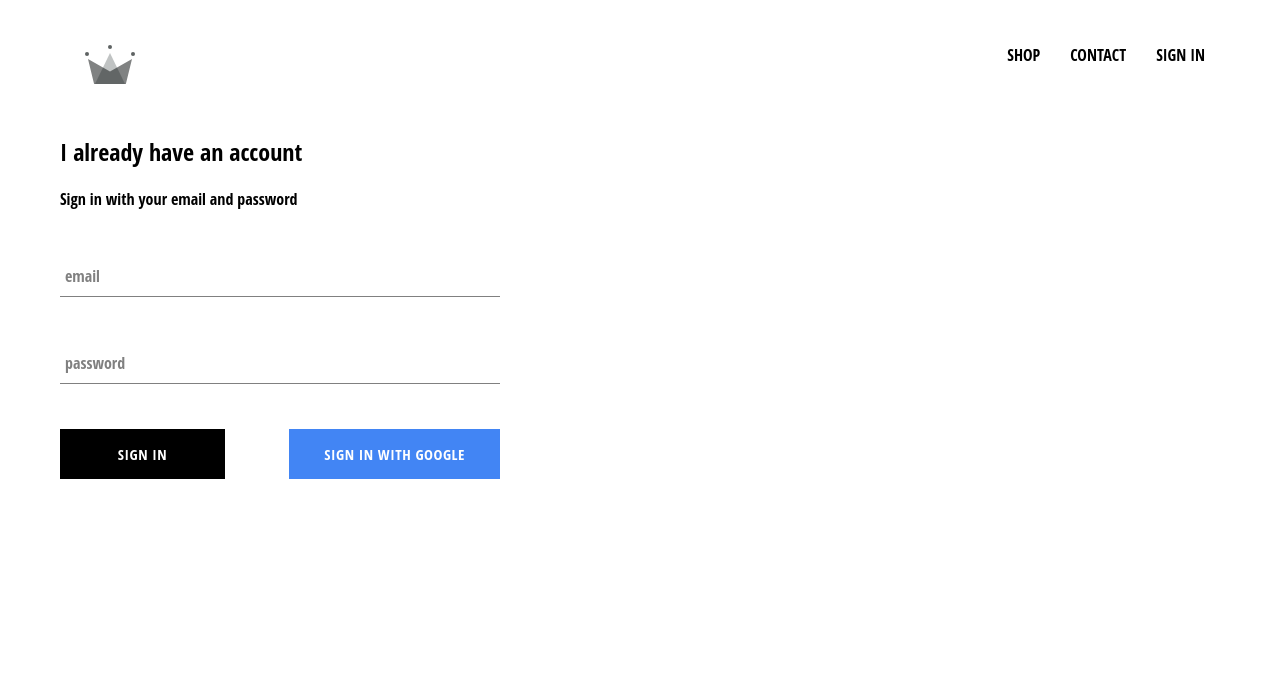
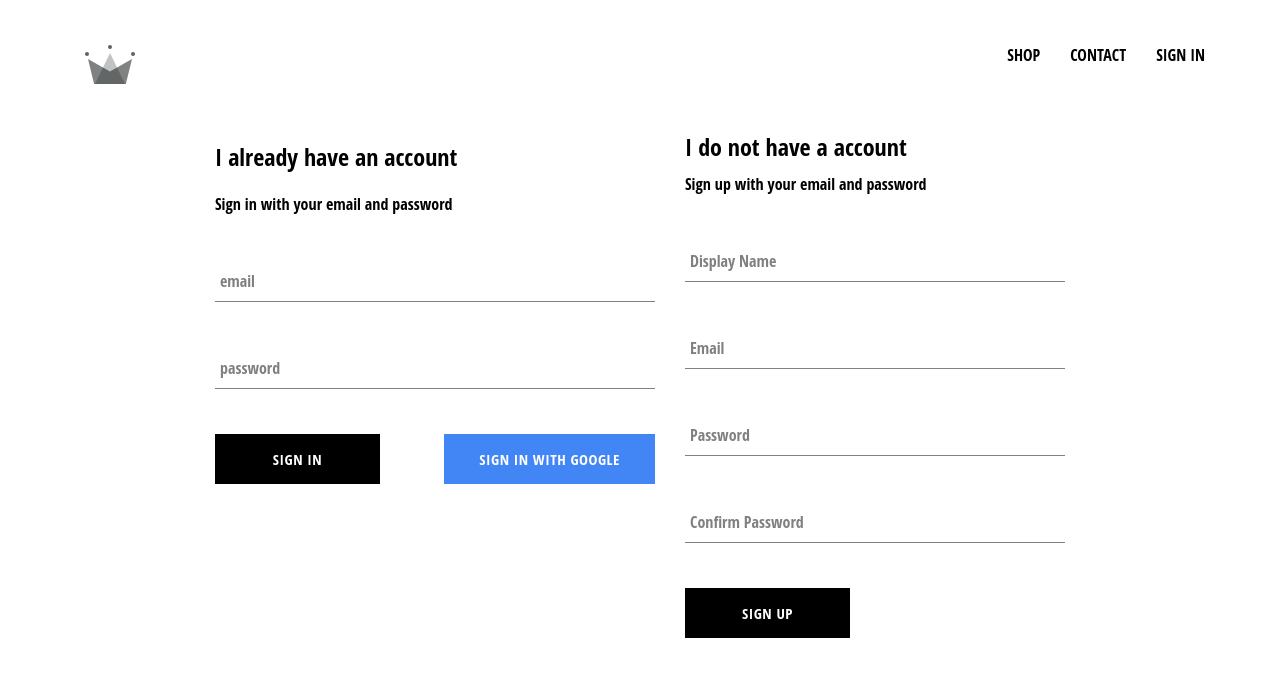
Before and after one commit to aswaff/Ecommerce-Store, a React (Create React App) app: page /signin in a window 1280 px wide. Shown: the top 676 px of the page. Built offline with nearby package versions, Linux system fonts and the light colour scheme; no server answers.

Commit message:
Added firebase database, and ability to store users to database

```diff
--- a/src/App.js
+++ b/src/App.js
@@ -6,7 +6,7 @@
 import ShopPage from './pages/shop/shop.component';
 import SignInAndSignUpPage from './pages/sign-in-and-sign-up/sign-in-and-sign-up.component';
 import Header from './components/header/header.component';
-import { auth } from './firebase/firebase.utils';
+import { auth, createUserProfileDocument } from './firebase/firebase.utils';
 
 
 class App extends React.Component {
@@ -21,16 +21,29 @@
   unsubscribeFromAuth = null
 
   componentDidMount() {
-    this.unsubscribeFromAuth = auth.onAuthStateChanged(user => {
-      this.setState({ currentUser: user })
+    this.unsubscribeFromAuth = auth.onAuthStateChanged(async userAuth => {
+      if (userAuth) {
+        const userRef = await createUserProfileDocument(userAuth);
 
-      console.log(user);
+        userRef.onSnapshot(snapShot => {
+          this.setState({
+            currentUser: {
+              id: snapShot.id,
+              ...snapShot.data()
+            }
+          });
+
+        });
+      }
+
+      this.setState({ currentUser: userAuth });
     });
   }
 
   componentWillUnmount() {
     this.unsubscribeFromAuth();
   }
+
 
   render() {
     return (
--- a/src/components/sign-in/sign-in.component.jsx
+++ b/src/components/sign-in/sign-in.component.jsx
@@ -3,7 +3,7 @@
 import FormInput from '../form-input/form-input.component';
 import CustomButton from '../custom-button/custom-button.component';
 
-import { signInWithGoogle } from '../../firebase/firebase.utils';
+import { auth, signInWithGoogle } from '../../firebase/firebase.utils';
 
 import './sign-in.styles.scss';
 
@@ -17,10 +17,18 @@
     };
   }
 
-  handleSubmit = event => {
+  handleSubmit = async event => {
     event.preventDefault();
 
-    this.setState({ email: '', password: '' });
+    const { email, password } = this.state;
+
+    try {
+        await auth.signInWithEmailAndPassword(email, password);
+        this.setState({ email: '', password: '' });
+    } catch(error) {
+        console.log(error);
+    }
+
   };
 
   handleChange = event => {
--- /dev/null
+++ b/src/components/sign-up/sign-up.component.jsx
@@ -0,0 +1,103 @@
+import React from 'react';
+
+import FormInput from '../form-input/form-input.component';
+import CustomButton from '../custom-button/custom-button.component';
+
+import { auth, createUserProfileDocument } from '../../firebase/firebase.utils';
+
+import './sign-up.styles.scss';
+
+class SignUp extends React.Component {
+  constructor() {
+    super();
+
+    this.state = {
+      displayName: '',
+      email: '',
+      password: '',
+      confirmPassword: ''
+    };
+  }
+
+  handleSubmit = async event => {
+    event.preventDefault();
+
+    const { displayName, email, password, confirmPassword } = this.state;
+
+    if (password !== confirmPassword) {
+      alert("passwords don't match");
+      return;
+    }
+
+    try {
+      const { user } = await auth.createUserWithEmailAndPassword(
+        email,
+        password
+      );
+
+      await createUserProfileDocument(user, { displayName });
+
+      this.setState({
+        displayName: '',
+        email: '',
+        password: '',
+        confirmPassword: ''
+      });
+    } catch (error) {
+      console.error(error);
+    }
+  };
+
+  handleChange = event => {
+    const { name, value } = event.target;
+
+    this.setState({ [name]: value });
+  };
+
+  render() {
+    const { displayName, email, password, confirmPassword } = this.state;
+    return (
+      <div className='sign-up'>
+        <h2 className='title'>I do not have a account</h2>
+        <span>Sign up with your email and password</span>
+        <form className='sign-up-form' onSubmit={this.handleSubmit}>
+          <FormInput
+            type='text'
+            name='displayName'
+            value={displayName}
+            onChange={this.handleChange}
+            label='Display Name'
+            required
+          />
+          <FormInput
+            type='email'
+            name='email'
+            value={email}
+            onChange={this.handleChange}
+            label='Email'
+            required
+          />
+          <FormInput
+            type='password'
+            name='password'
+            value={password}
+            onChange={this.handleChange}
+            label='Password'
+            required
+          />
+          <FormInput
+            type='password'
+            name='confirmPassword'
+            value={confirmPassword}
+            onChange={this.handleChange}
+            label='Confirm Password'
+            required
+          />
+          <CustomButton type='submit'>SIGN UP</CustomButton>
+        </form>
+      </div>
+    );
+  }
+}
+
+export default SignUp;
--- /dev/null
+++ b/src/components/sign-up/sign-up.styles.scss
@@ -0,0 +1,9 @@
+.sign-up {
+    display: flex;
+    flex-direction: column;
+    width: 380px;
+
+    .title {
+      margin: 10px 0;
+    }
+  }
--- a/src/firebase/firebase.utils.js
+++ b/src/firebase/firebase.utils.js
@@ -15,11 +15,36 @@
 
   firebase.initializeApp(config);
 
-  export const auth = firebase.auth();
-  export const firestore = firebase.firestore();
+export const createUserProfileDocument = async (userAuth, additionalData) => {
+  if (!userAuth) return;
 
-  const provider = new firebase.auth.GoogleAuthProvider();
-  provider.setCustomParameters({ prompt: 'select_account'});
-  export const signInWithGoogle = () => auth.signInWithPopup(provider);
+  const userRef = firestore.doc(`users/${userAuth.uid}`);
 
-  export default firebase;
+  const snapShot = await userRef.get();
+
+  if (!snapShot.exists) {
+    const { displayName, email } = userAuth;
+    const createdAt = new Date();
+    try {
+      await userRef.set({
+        displayName,
+        email,
+        createdAt,
+        ...additionalData
+      });
+    } catch (error) {
+      console.log('error creating user', error.message);
+    }
+  }
+
+  return userRef;
+};
+
+export const auth = firebase.auth();
+export const firestore = firebase.firestore();
+
+const provider = new firebase.auth.GoogleAuthProvider();
+provider.setCustomParameters({ prompt: 'select_account' });
+export const signInWithGoogle = () => auth.signInWithPopup(provider);
+
+export default firebase;
--- a/src/pages/sign-in-and-sign-up/sign-in-and-sign-up.component.jsx
+++ b/src/pages/sign-in-and-sign-up/sign-in-and-sign-up.component.jsx
@@ -1,12 +1,14 @@
 import React from 'react';
 
 import SignIn from '../../components/sign-in/sign-in.component';
+import SignUp from '../../components/sign-up/sign-up.component';
 
 import './sign-in-and-sign-up.styles.scss';
 
 const SignInAndSignUpPage = () => (
   <div className='sign-in-and-sign-up'>
     <SignIn />
+    <SignUp />
   </div>
 );
 
--- a/src/pages/sign-in-and-sign-up/sign-in-and-sign-up.styles.scss
+++ b/src/pages/sign-in-and-sign-up/sign-in-and-sign-up.styles.scss
@@ -0,0 +1,6 @@
+.sign-in-and-sign-up {
+    width: 850px;
+    display: flex;
+    justify-content: space-between;
+    margin: 30px auto;
+  }
```
